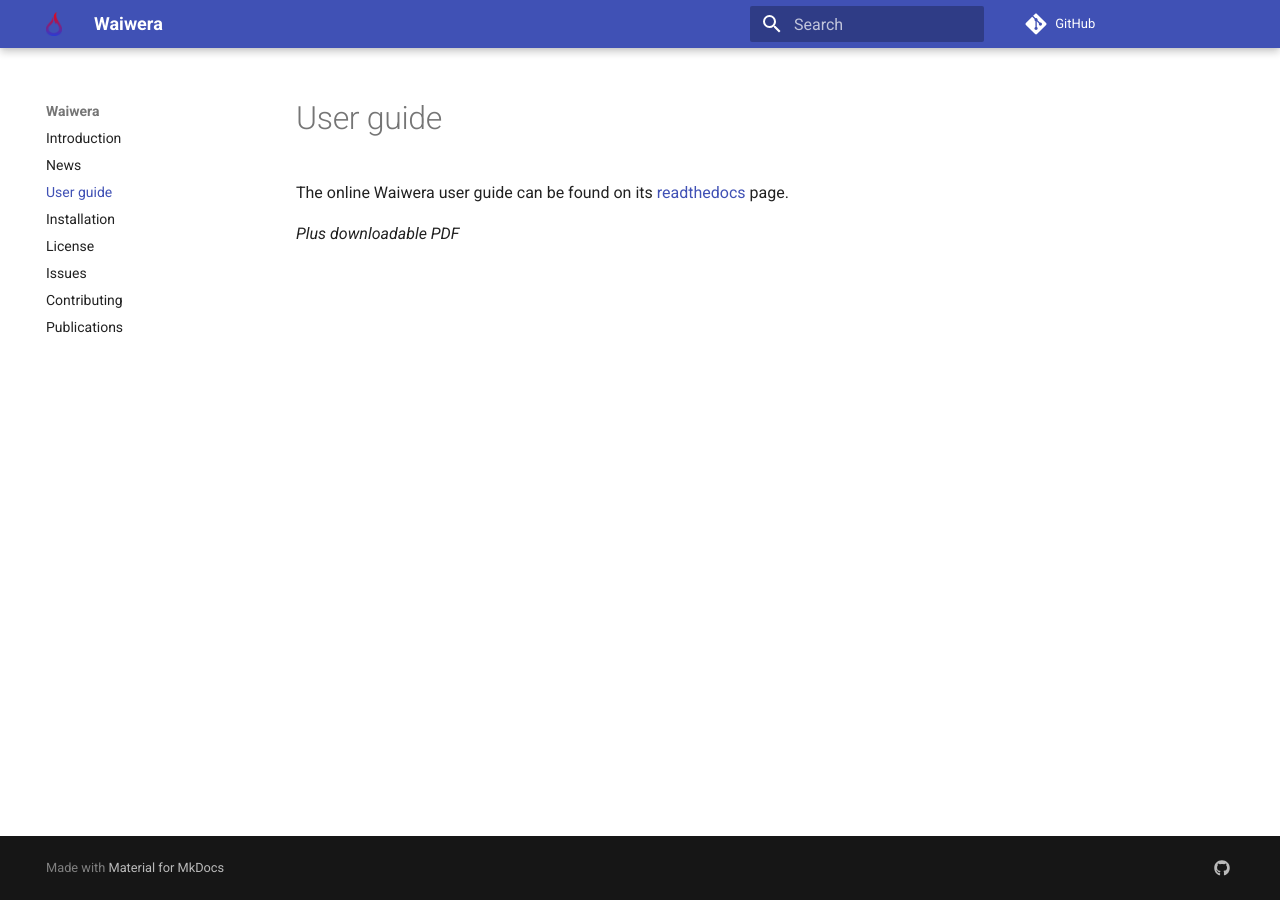
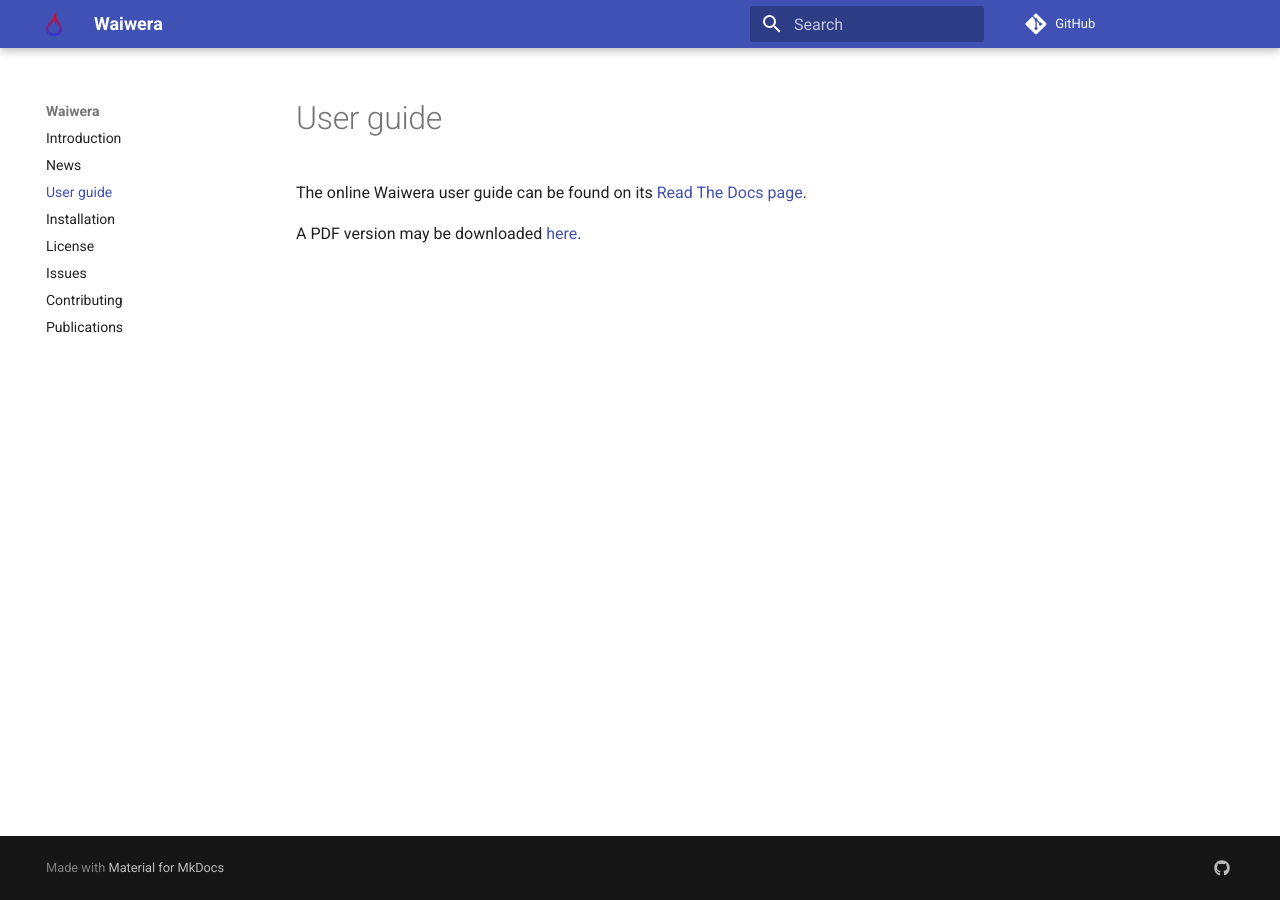
Before and after one commit to waiwera/waiwera-mkdocs, an MkDocs documentation site: the page built from docs/userguide.md, in a window 1280 px wide. Built offline with MkDocs 1.6.1 and Material for MkDocs 9.7.7, drawn with Linux system fonts in a browser that asks for light colours; comment, search, counter and statistics services are not loaded.

Commit message:
Add link to user guide PDF, and modify Read The Docs link text

```diff
--- a/docs/userguide.md
+++ b/docs/userguide.md
@@ -1,6 +1,7 @@
 # User guide
 
 The online Waiwera user guide can be found on its
-[readthedocs](https://waiwera.readthedocs.io) page.
+[Read The Docs page](https://waiwera.readthedocs.io).
 
-*Plus downloadable PDF*
+A PDF version may be downloaded
+[here](https://buildmedia.readthedocs.org/media/pdf/waiwera/latest/waiwera.pdf).
```
